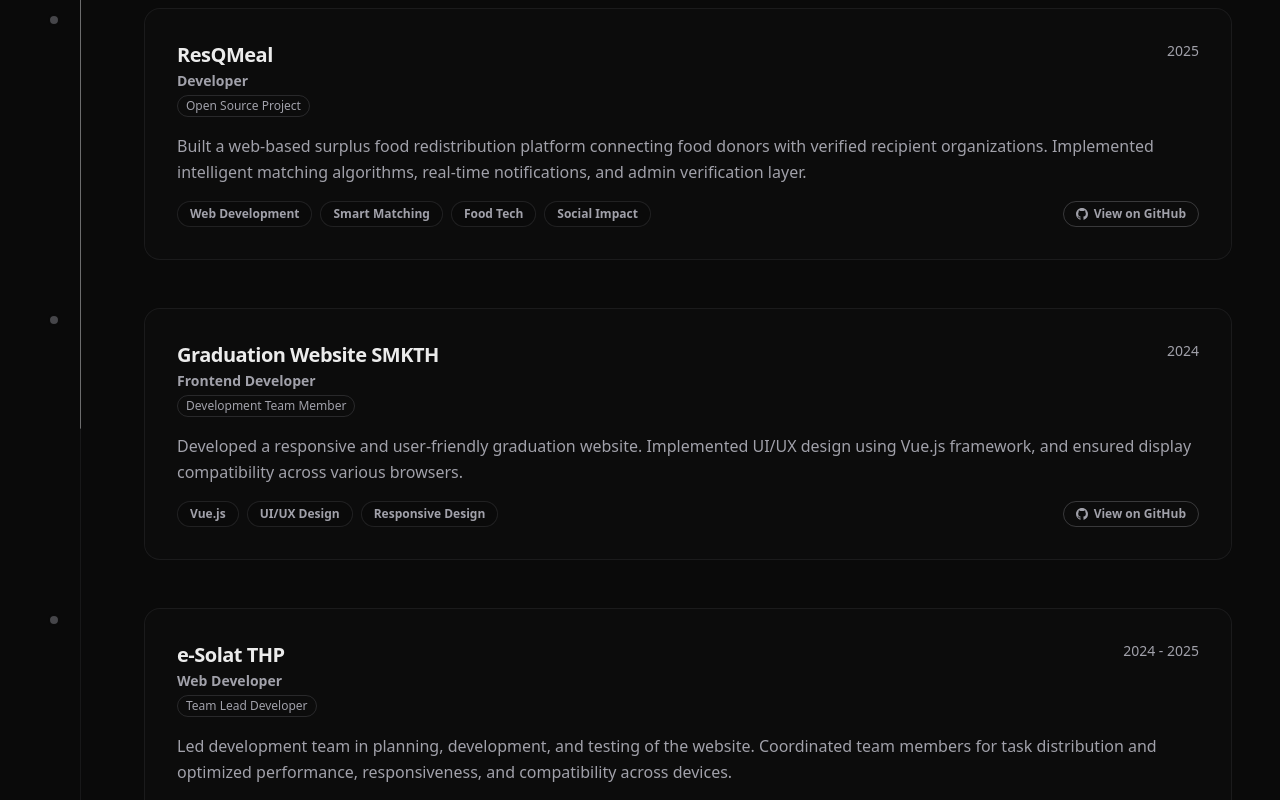
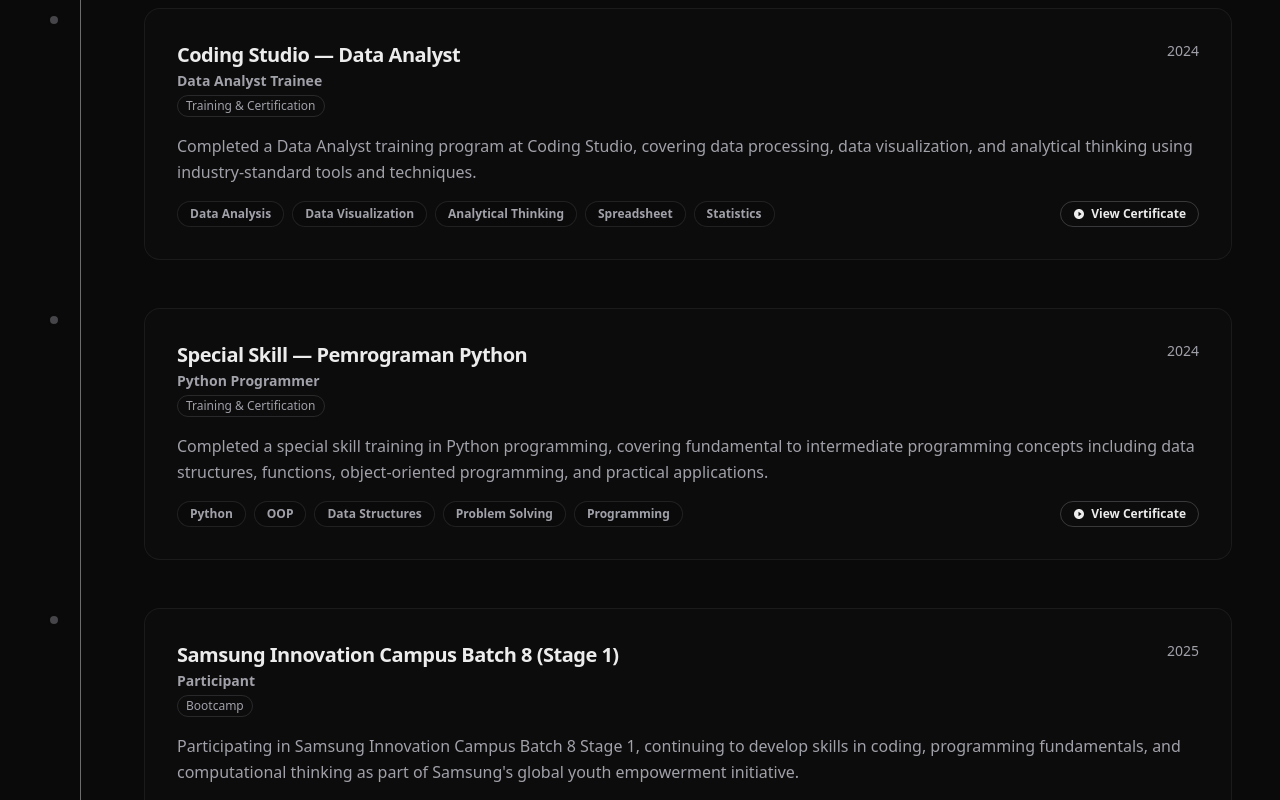
Before and after one commit to roidpalih-coder/p4ll, a Next.js app: page / in a window 1280 px wide. Shown: the part 2840-3640 px from the top of the page. Built offline with nearby package versions, Linux system fonts and the light colour scheme; no server answers.

Commit message:
feat: add Data Analyst, Python, and Samsung SIC Batch 8 experiences with certificates

```diff
--- a/app/experience.tsx
+++ b/app/experience.tsx
@@ -39,7 +39,36 @@
     certificate: "/certificates/Pelatihan_Konten_Kreator.pdf",
   },
   {
-    id: 2,
+    id: 3,
+    company: "Coding Studio — Data Analyst",
+    role: "Data Analyst Trainee",
+    type: "Training & Certification",
+    date: "2024",
+    description: "Completed a Data Analyst training program at Coding Studio, covering data processing, data visualization, and analytical thinking using industry-standard tools and techniques.",
+    skills: ["Data Analysis", "Data Visualization", "Analytical Thinking", "Spreadsheet", "Statistics"],
+    certificate: "/certificates/Coding_Studio_Data_Analyst.pdf",
+  },
+  {
+    id: 4,
+    company: "Special Skill — Pemrograman Python",
+    role: "Python Programmer",
+    type: "Training & Certification",
+    date: "2024",
+    description: "Completed a special skill training in Python programming, covering fundamental to intermediate programming concepts including data structures, functions, object-oriented programming, and practical applications.",
+    skills: ["Python", "OOP", "Data Structures", "Problem Solving", "Programming"],
+    certificate: "/certificates/Special_Skill_Pemrograman_Python.pdf",
+  },
+  {
+    id: 5,
+    company: "Samsung Innovation Campus Batch 8 (Stage 1)",
+    role: "Participant",
+    type: "Bootcamp",
+    date: "2025",
+    description: "Participating in Samsung Innovation Campus Batch 8 Stage 1, continuing to develop skills in coding, programming fundamentals, and computational thinking as part of Samsung's global youth empowerment initiative.",
+    skills: ["Programming", "Coding", "Computational Thinking", "Problem Solving"],
+  },
+  {
+    id: 6,
     company: "ResQMeal",
     role: "Developer",
     type: "Open Source Project",
@@ -49,7 +78,7 @@
     github: "https://github.com/roidpalih-coder/ResQMeal",
   },
   {
-    id: 3,
+    id: 7,
     company: "Graduation Website SMKTH",
     role: "Frontend Developer",
     type: "Development Team Member",
@@ -59,7 +88,7 @@
     github: "https://github.com/roidpalih-coder/frontend-web-kelulusan",
   },
   {
-    id: 4,
+    id: 8,
     company: "e-Solat THP",
     role: "Web Developer",
     type: "Team Lead Developer",
@@ -69,7 +98,7 @@
     github: "https://github.com/roidpalih-coder/e-Solat-THP",
   },
   {
-    id: 5,
+    id: 9,
     company: "EduRide",
     role: "Game Developer",
     type: "Team Leader",
```
Also changed, not shown: 2 other files (tests, documents, lock files or other folders).
